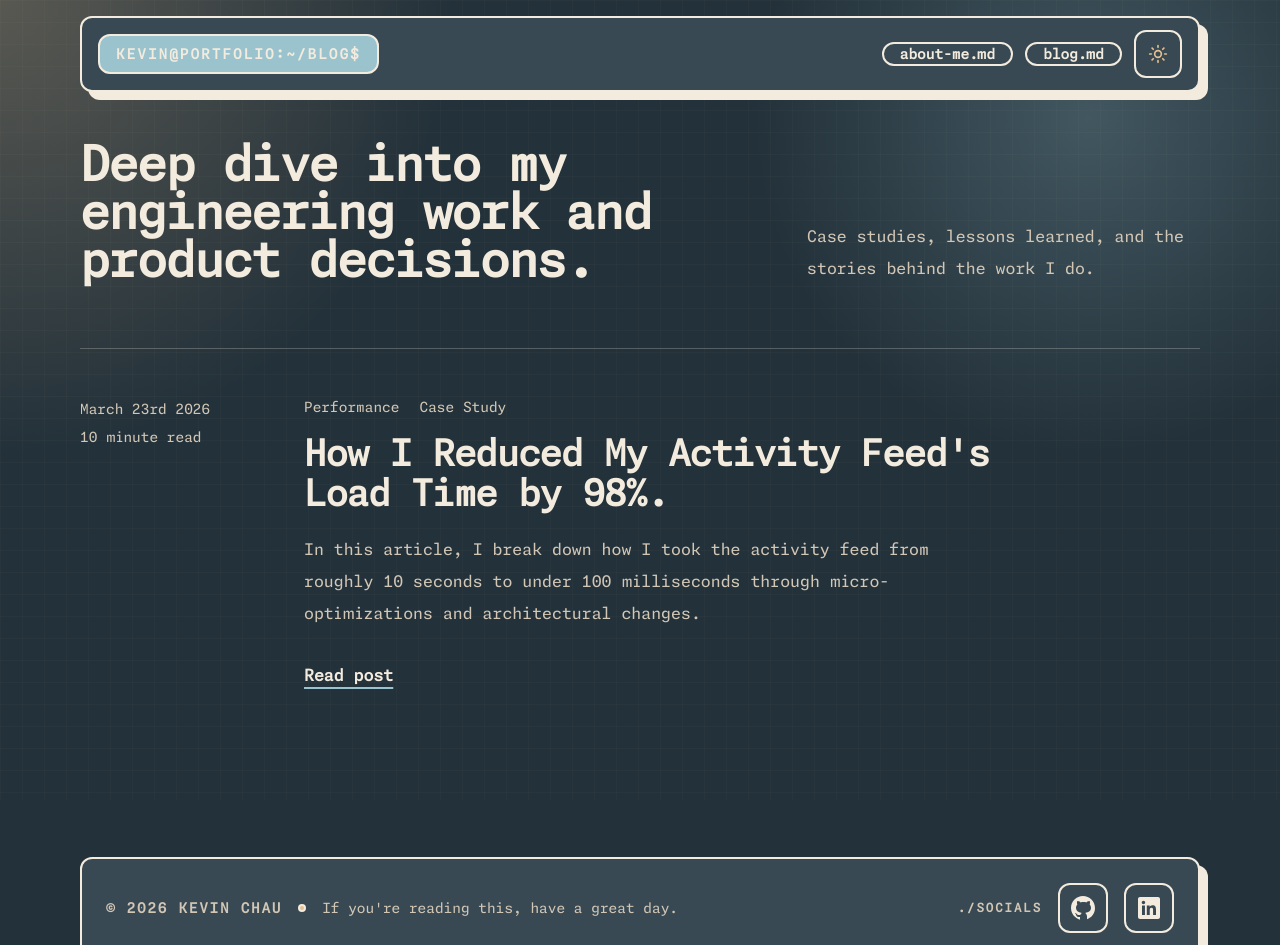
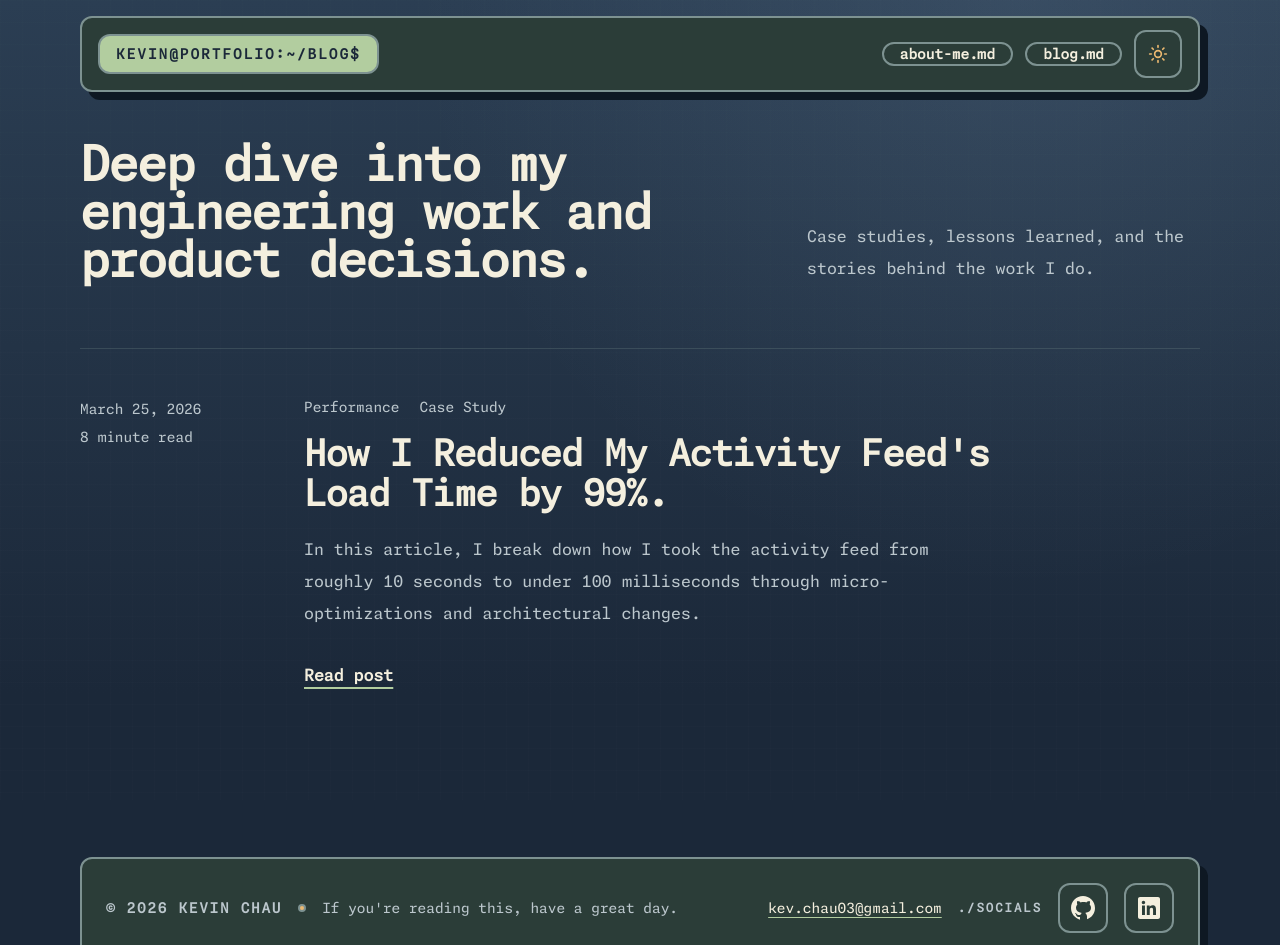
Before and after one commit to kevinchau03/portfolio, a Next.js app: page /blog in a window 1280 px wide. Shown: the top 945 px of the page. Built offline with nearby package versions, Linux system fonts and the light colour scheme.

Commit message:
new dark mode theme, fixed small errors

```diff
--- a/app/blog/activity-feed/page.tsx
+++ b/app/blog/activity-feed/page.tsx
@@ -19,7 +19,7 @@ const paginationSnippet = `from django.core.paginator import Paginator
     page_obj = paginator.get_page(request.GET.get("page"));`
 
 export const metadata: Metadata = {
-    title: 'How I Reduced Activity Feed Load Time by 98%',
+    title: 'How I Reduced Activity Feed Load Time by 99%',
     description: 'A case study on reducing Constant Closer activity feed latency from seconds to under 100 milliseconds.',
     alternates: {
         canonical: '/blog/activity-feed',
@@ -63,7 +63,7 @@ export default function Page() {
                 <header className="mb-12 border-b border-border/30 pb-10 md:mb-16">
                     <p className="text-sm font-bold text-primary">Constant Closer Case Study</p>
                     <h1 className="mt-5 text-3xl font-black leading-[1.15] tracking-tight md:text-5xl">
-                        How I Reduced Activity Feed Load Time by 98%
+                        How I Reduced Activity Feed Load Time by 99%
                     </h1>
                     <p className="mt-5 max-w-2xl text-base leading-8 text-muted-foreground md:text-lg">
                         A case study on reducing load time from roughly 10 seconds to under 100 milliseconds by fixing bottlenecks in the database, backend, and frontend.
--- a/app/blog/page.tsx
+++ b/app/blog/page.tsx
@@ -24,8 +24,8 @@ export default function Page() {
             <section aria-label="Blog posts" className="border-t border-border/25">
                 <article className="grid gap-6 py-10 md:grid-cols-[160px_minmax(0,1fr)] md:gap-10 md:py-12 lg:gap-16">
                     <div className="flex flex-wrap gap-x-6 gap-y-2 text-sm leading-6 text-muted-foreground md:flex-col md:gap-1">
-                        <time dateTime="2026-03-23">March 23rd 2026</time>
-                        <p>10 minute read</p>
+                        <time dateTime="2026-03-25">March 25, 2026</time>
+                        <p>8 minute read</p>
                     </div>
 
                     <div className="min-w-0 max-w-3xl">
@@ -38,7 +38,7 @@ export default function Page() {
                                 href="/blog/activity-feed"
                                 className="cursor-pointer decoration-primary decoration-2 underline-offset-[6px] hover:underline focus-visible:rounded-sm focus-visible:outline focus-visible:outline-2 focus-visible:outline-offset-4 focus-visible:outline-primary active:text-primary"
                             >
-                                How I Reduced My Activity Feed&apos;s Load Time by 98%.
+                                How I Reduced My Activity Feed&apos;s Load Time by 99%.
                             </Link>
                         </h2>
                         <p className="mt-5 max-w-[65ch] text-base leading-8 text-muted-foreground">
--- a/app/components/Experience.tsx
+++ b/app/components/Experience.tsx
@@ -7,7 +7,6 @@ export function Experience() {
       title: 'td bank',
       role: 'customer experience associate',
       period: 'aug 2026 - present',
-      duration: '2 months',
       location: 'aurora, ontario',
       image: '/assets/icons/td-bank.webp',
       details: 'Working in a fast-paced environment, assisting customers with their banking needs and providing excellent service.',
@@ -17,8 +16,7 @@ export function Experience() {
       title: 'cineplex',
       role: 'cast member',
       period: 'march 2026 - september 2026',
-      duration: '8 months',
-      location: 'remote',
+      location: 'aurora, ontario',
       image: '/assets/icons/cineplex.jpg',
       details: 'Popping popcorn and providing guests with a great movie experience!',
     },
@@ -27,7 +25,6 @@ export function Experience() {
       title: 'constant closer',
       role: 'software engineer',
       period: 'march 2025 - august 2025',
-      duration: '8 months',
       location: 'remote',
       image: '/assets/icons/constantcloser.svg',
       details: 'Worked on the Constant Closer platform, an AI email sales assistant for teams automating and optimizing outreach.',
@@ -37,7 +34,6 @@ export function Experience() {
       title: 'hitmeup.ai',
       role: 'software engineering intern',
       period: 'may 2024 - sept 2024',
-      duration: '5 months',
       location: 'remote',
       image: '/assets/icons/HitMeUp.svg',
       details: 'Contributed to the mobile and web app for HitMeUp, an AI gatekeeper used by creators and professionals to capture leads automatically.',
@@ -47,7 +43,6 @@ export function Experience() {
       title: 'western ai club',
       role: 'senior director of communications',
       period: 'oct 2022 - sept 2024',
-      duration: '2 years, 3 months',
       location: 'london, ontario',
       image: '/assets/icons/WesternAI.svg',
       details: 'Led communications, organized outreach programs, and built event promotion that grew visibility for the club community.',
@@ -57,7 +52,6 @@ export function Experience() {
       title: 'magna international',
       role: 'assembly line worker',
       period: 'may 2023 - september 2023',
-      duration: '5 months',
       location: 'newmarket, ontario',
       image: '/assets/icons/magna.png',
       details: 'Worked on the assembly line in a manufacturing plant and learned what repetitive, process-heavy work actually feels like.',
@@ -67,7 +61,6 @@ export function Experience() {
       title: 'scratch coding for kids',
       role: 'python tutor',
       period: 'may 2022 - sept 2022',
-      duration: '5 months',
       location: 'remote',
       image: '/assets/icons/SC4K.avif',
       details: 'Tutored students in Python fundamentals and logic building through interactive projects, then created curriculum for future tutors.',
@@ -77,7 +70,6 @@ export function Experience() {
       title: 'natures emporium',
       role: 'maintenance boy',
       period: 'october 2020 - aug 2021',
-      duration: '10 months',
       location: 'newmarket, ontario',
       image: '/assets/icons/natures-emporium.webp',
       details: 'Kept the store tidy, helped customers, and moved a lot of carts. Useful work ethic training, no glamour involved.',
@@ -134,7 +126,6 @@ export function Experience() {
                       <p className="mt-3 max-w-[65ch] text-sm leading-7 text-muted-foreground">{experience.details}</p>
                       <div className="mt-3 flex flex-wrap gap-x-5 gap-y-1 text-xs capitalize leading-6 text-muted-foreground">
                         <span>{experience.location}</span>
-                        <span>{experience.duration}</span>
                       </div>
                     </div>
                   </article>
--- a/app/components/Footer.tsx
+++ b/app/components/Footer.tsx
@@ -16,7 +16,13 @@ export function Footer() {
                             If you&apos;re reading this, have a great day.
                         </p>
                     </div>
-                    <div className="flex items-center gap-4">
+                    <div className="flex flex-wrap items-center justify-center gap-4">
+                        <a
+                            href="mailto:kev.chau03@gmail.com"
+                            className="inline-flex min-h-11 items-center text-sm underline decoration-primary underline-offset-4 hover:text-primary focus-visible:rounded-sm focus-visible:outline focus-visible:outline-2 focus-visible:outline-offset-4 focus-visible:outline-primary"
+                        >
+                            kev.chau03@gmail.com
+                        </a>
                         <span className="text-xs font-bold uppercase tracking-[0.16em] text-muted-foreground">
                             ./socials
                         </span>
--- a/app/components/Hero.tsx
+++ b/app/components/Hero.tsx
@@ -2,7 +2,7 @@
 import Image from 'next/image'
 import { useState } from 'react'
 import { useRouter } from 'next/navigation'
-import { FileDown, Github, Linkedin } from 'lucide-react'
+import { FileDown, Github, Linkedin, Mail } from 'lucide-react'
 
 export function Hero() {
   const [inputValue, setInputValue] = useState('')
@@ -149,6 +149,14 @@ export function Hero() {
                       <FileDown className="h-4 w-4" />
                       resume
                     </a>
+                    <a
+                      href="mailto:kev.chau03@gmail.com"
+                      className="link-brutal text-sm focus-visible:outline focus-visible:outline-2 focus-visible:outline-offset-4 focus-visible:outline-primary"
+                      aria-label="Email Kevin Chau at kev.chau03@gmail.com"
+                    >
+                      <Mail className="h-4 w-4" />
+                      email
+                    </a>
                   </div>
                 </div>
               </div>
--- a/app/globals.css
+++ b/app/globals.css
@@ -20,19 +20,20 @@
   }
 
   .dark {
-    --background-light: 35 49 58;
-    --background: 35 49 58;
-    --foreground: 243 235 222;
-    --card: 56 73 83;
-    --card-light: 56 73 83;
-    --primary: 154 195 205;
-    --secondary: 165 184 148;
-    --accent: 228 191 144;
-    --muted: 72 89 99;
-    --muted-foreground: 210 198 181;
-    --border: 243 235 222;
-    --shadow-strong: 243 235 222;
-    --shadow-soft: 154 195 205;
+    /* Dusk sky is the base, meadow greens support it, and gold is used sparingly. */
+    --background-light: 43 62 83;
+    --background: 27 40 57;
+    --foreground: 244 239 222;
+    --card: 43 61 56;
+    --card-light: 51 72 62;
+    --primary: 178 205 159;
+    --secondary: 66 86 62;
+    --accent: 236 185 112;
+    --muted: 55 71 85;
+    --muted-foreground: 188 199 205;
+    --border: 125 146 145;
+    --shadow-strong: 14 24 35;
+    --shadow-soft: 35 49 41;
   }
 
   * {
@@ -120,3 +121,29 @@ li {
     -webkit-box-decoration-break: clone;
   }
 }
+
+/* Pale meadow and warm gold fills use dusk ink for readable contrast. */
+.dark .bg-primary {
+  color: rgb(var(--background));
+}
+
+.dark .bg-primary .text-foreground {
+  color: inherit;
+}
+.dark .bg-accent,
+.dark .section-kicker,
+.dark .text-highlight,
+.dark mark {
+  color: rgb(var(--background));
+}
+
+.dark ::selection {
+  background: rgb(var(--accent));
+  color: rgb(var(--background));
+}
+
+.dark body {
+  background-image:
+    radial-gradient(ellipse at 80% 0%, rgb(153 184 211 / 0.12), transparent 42%),
+    linear-gradient(180deg, rgb(var(--background-light)) 0%, rgb(var(--background)) 70%);
+}
```
